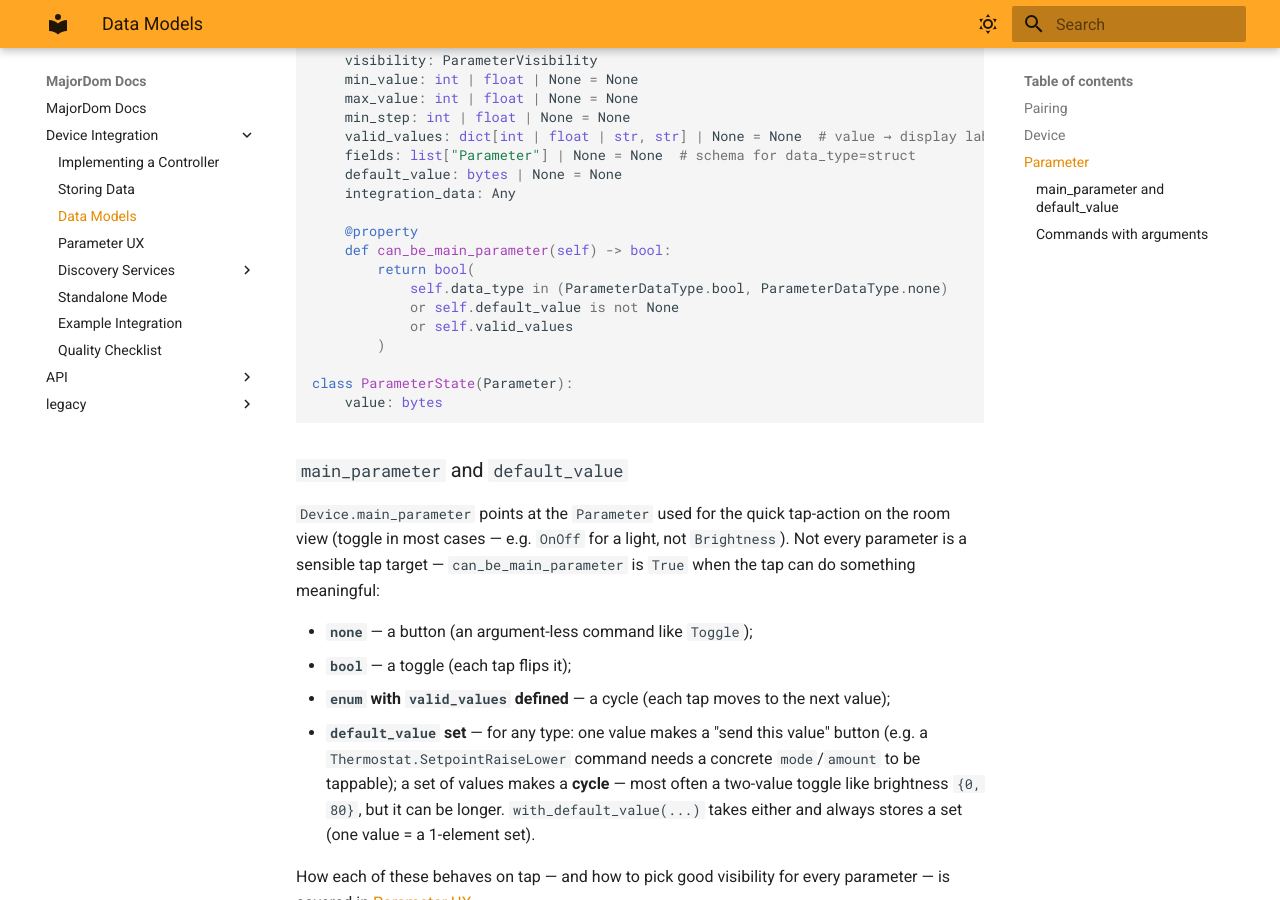
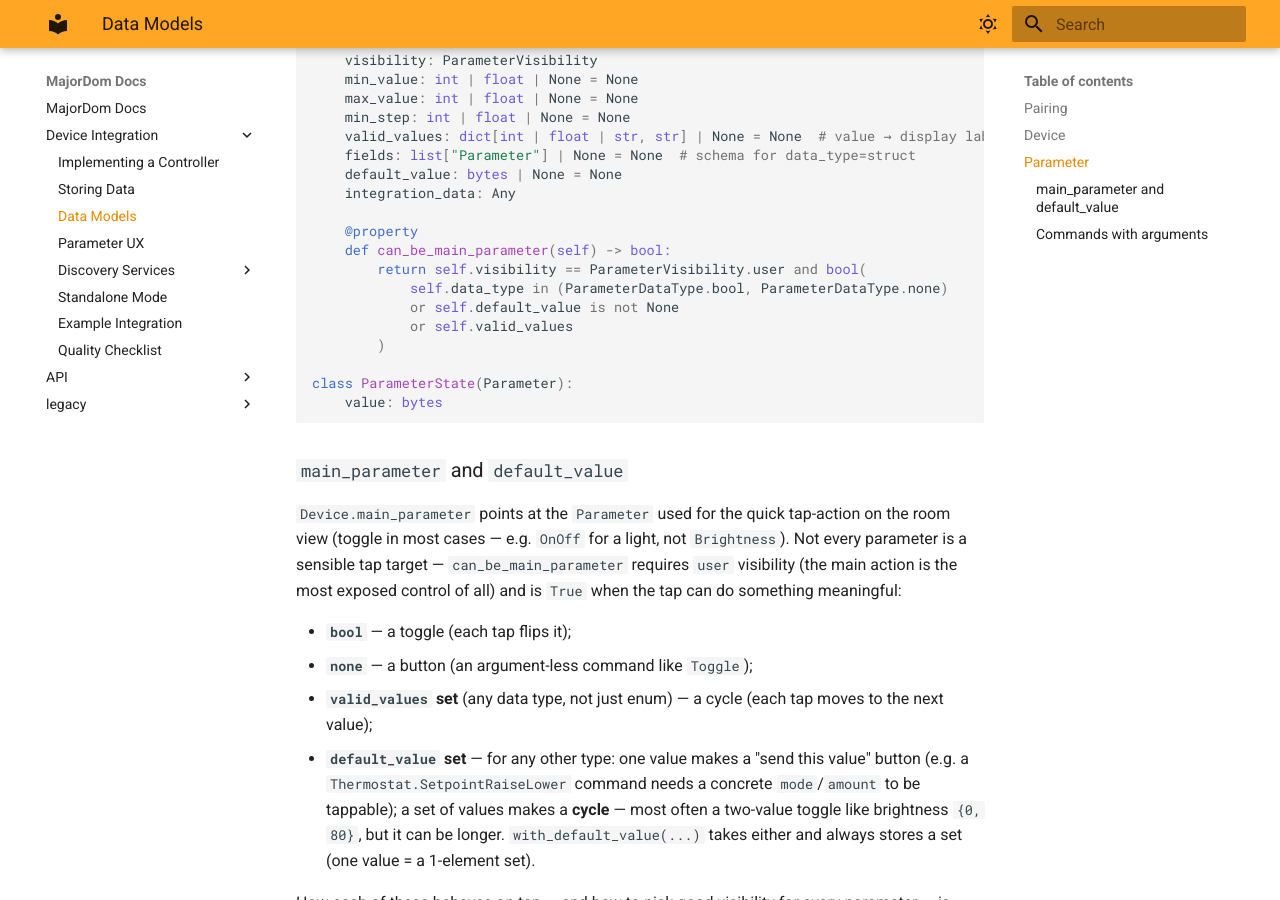
Before and after one commit to ParkerIndustries/MajorDom-Docs, an MkDocs documentation site: the page built from docs/device-integration/data_models.md, in a window 1280 px wide and 900 px high, scrolled down 2696 px. Built offline with MkDocs 1.6.1 and Material for MkDocs 9.7.7, drawn with Linux system fonts in a browser that asks for light colours.

Commit message:
docs: can_be_main_parameter requires user visibility

```diff
--- a/docs/device-integration/data_models.md
+++ b/docs/device-integration/data_models.md
@@ -139,7 +139,7 @@ class Parameter(UUIdentifable):
 
     @property
     def can_be_main_parameter(self) -> bool:
-        return bool(
+        return self.visibility == ParameterVisibility.user and bool(
             self.data_type in (ParameterDataType.bool, ParameterDataType.none)
             or self.default_value is not None
             or self.valid_values
@@ -153,13 +153,14 @@ class ParameterState(Parameter):
 
 `Device.main_parameter` points at the `Parameter` used for the quick tap-action on the
 room view (toggle in most cases — e.g. `OnOff` for a light, not `Brightness`). Not every
-parameter is a sensible tap target — `can_be_main_parameter` is `True` when the tap can do
-something meaningful:
+parameter is a sensible tap target — `can_be_main_parameter` requires `user` visibility (the
+main action is the most exposed control of all) and is `True` when the tap can do something
+meaningful:
 
+- **`bool`** — a toggle (each tap flips it);
 - **`none`** — a button (an argument-less command like `Toggle`);
-- **`bool`** — a toggle (each tap flips it);
-- **`enum` with `valid_values` defined** — a cycle (each tap moves to the next value);
-- **`default_value` set** — for any type: one value makes a "send this value" button
+- **`valid_values` set** (any data type, not just enum) — a cycle (each tap moves to the next value);
+- **`default_value` set** — for any other type: one value makes a "send this value" button
   (e.g. a `Thermostat.SetpointRaiseLower` command needs a concrete `mode`/`amount` to be
   tappable); a set of values makes a **cycle** — most often a two-value toggle like brightness
   `{0, 80}`, but it can be longer. `with_default_value(...)` takes either and always stores a
```
Also changed, not shown: docs/device-integration/parameter-ux.md (+4 -2 lines).
